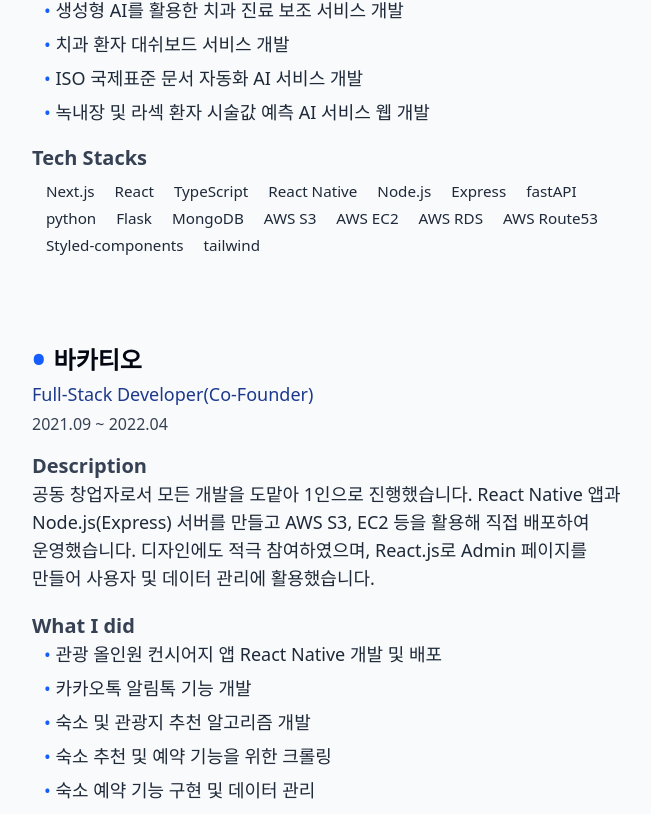
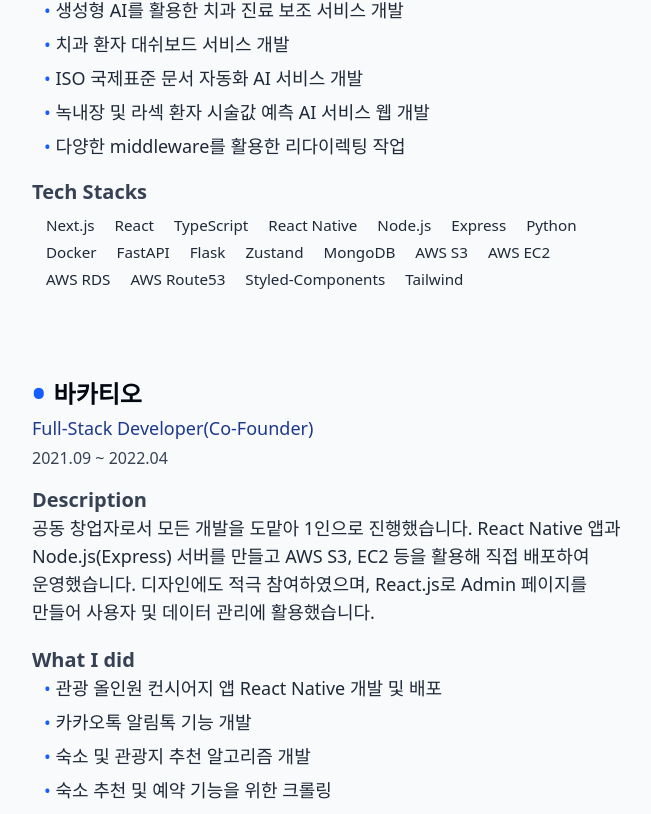
Before and after one commit to aubri61/self-portfolio, a Next.js app: page / in a window 1280 px wide. Shown: the part 1975-2789 px from the top of the page, without its empty margins (308-959 px from the left). Built offline with nearby package versions, Linux system fonts and the light colour scheme.

Commit message:
[feat] skills first set

```diff
--- a/src/app/page.tsx
+++ b/src/app/page.tsx
@@ -2,6 +2,7 @@
 import Education from "@/components/Education";
 import Experiences from "@/components/Experiences";
 import Projects from "@/components/Projects";
+import Skills from "@/components/Skills";
 
 export default function Home() {
   return (
@@ -11,6 +12,7 @@
         <Education />
         <Experiences />
         <Projects />
+        <Skills />
       </div>
     </main>
   );
--- a/src/components/FadeInSection.tsx
+++ b/src/components/FadeInSection.tsx
@@ -1,5 +1,5 @@
 // components/FadeInOnceSection.tsx
-"use client";
+'use client';
 
 import { motion } from "framer-motion";
 import { useInView } from "react-intersection-observer";
@@ -10,7 +10,7 @@
 };
 
 const FadeInSection = ({ children }: Props) => {
-  const [ref, inView] = useInView({ threshold: 0.2, triggerOnce: true });
+  const [ref, inView] = useInView({ threshold: 0.1, triggerOnce: true });
   const [hasBeenInView, setHasBeenInView] = useState(false);
 
   useEffect(() => {
@@ -21,9 +21,7 @@
     <motion.div
       ref={ref}
       initial={{ opacity: 0, y: 20 }}
-      animate={
-        hasBeenInView ? { opacity: 1, y: 0, transition: { duration: 0.6 } } : {}
-      }
+      animate={hasBeenInView ? { opacity: 1, y: 0, transition: { duration: 0.6 } } : {}}
     >
       {children}
     </motion.div>
@@ -31,6 +29,7 @@
 };
 
 export default FadeInSection;
+
 
 // // components/FadeInSection.tsx
 // "use client";
--- a/src/components/Projects.tsx
+++ b/src/components/Projects.tsx
@@ -2,13 +2,14 @@
 import SectionTitle from "@/components/SectionTitle";
 import ProjectItem from "@/components/ProjectItem";
 import { projectsData, IProject } from "@/lib/data";
-
+import FadeInSection from "@/components/FadeInSection";
 import { useSectionInView } from "@/lib/hooks";
 
 export default function Projects({ params }: { params?: {} }) {
   const { ref } = useSectionInView("Projects");
 
   return (
+    <FadeInSection>
       <section
         ref={ref}
         className="w-full sm:w-[40rem] flex flex-col justify-center scroll-mt-30"
@@ -22,5 +23,6 @@
           ))}
         </div>
       </section>
+    </FadeInSection>
   );
 }
--- a/src/components/Skills.tsx
+++ b/src/components/Skills.tsx
@@ -0,0 +1,57 @@
+"use client";
+
+import FadeInSection from "@/components/FadeInSection";
+import { useSectionInView } from "@/lib/hooks";
+import SectionTitle from "@/components/SectionTitle";
+
+import { skillTagsData } from "@/lib/data";
+
+import { motion } from "framer-motion";
+
+const fadeInAnimationVariants = {
+  initial: {
+    opacity: 0,
+    y: 100,
+  },
+  animate: (index: number) => ({
+    opacity: 1,
+    y: 0,
+    transition: {
+      delay: 0.05 * index,
+    },
+  }),
+};
+
+export default function Skills({ params }: { params?: {} }) {
+  const { ref } = useSectionInView("Skills");
+
+  return (
+    <FadeInSection>
+      <section
+        ref={ref}
+        className="w-full sm:w-[50rem] flex flex-col justify-center scroll-mt-30"
+        id="skills"
+      >
+        <SectionTitle params={{ title: "Skills" }} />
+
+        <ul className="flex flex-wrap justify-center gap-2 text-medium sm:text-[1.1rem] text-gray-800 mt-10">
+          {skillTagsData.map((skill, index) => (
+            <motion.li
+              className="bg-white borderBlack rounded-lg px-3 py-2 dark:bg-white/10 dark:text-white/80 border-1 border-gray-200"
+              key={index}
+              variants={fadeInAnimationVariants}
+              initial="initial"
+              whileInView="animate"
+              viewport={{
+                once: true,
+              }}
+              custom={index}
+            >
+              {skill}
+            </motion.li>
+          ))}
+        </ul>
+      </section>
+    </FadeInSection>
+  );
+}
--- a/src/lib/data.ts
+++ b/src/lib/data.ts
@@ -58,6 +58,7 @@
       "치과 환자 대쉬보드 서비스 개발",
       "ISO 국제표준 문서 자동화 AI 서비스 개발",
       "녹내장 및 라섹 환자 시술값 예측 AI 서비스 웹 개발",
+      "다양한 middleware를 활용한 리다이렉팅 작업",
     ],
     stacks: [
       "Next.js",
@@ -66,16 +67,18 @@
       "React Native",
       "Node.js",
       "Express",
-      "fastAPI",
-      "python",
+      "Python",
+      "Docker",
+      "FastAPI",
       "Flask",
+      "Zustand",
       "MongoDB",
       "AWS S3",
       "AWS EC2",
       "AWS RDS",
       "AWS Route53",
-      "Styled-components",
-      "tailwind",
+      "Styled-Components",
+      "Tailwind",
     ],
     date: "2023.01 ~ 2024.11",
   },
@@ -101,13 +104,14 @@
       "React Native",
       "Node.js",
       "Express",
-      "Styled-components",
+      "Styled-Components",
       "MongoDB",
       "AWS S3",
       "AWS EC2",
       "AWS RDS",
       "AWS Route53",
-      "javascript",
+      "Javascript",
+      "Figma",
     ],
     date: "2021.09 ~ 2022.04",
     materials: true,
@@ -132,7 +136,7 @@
       "React Native",
       "Django",
       "PostgreSQL",
-      "javascript",
+      "Javascript",
       "ajax",
       "HTML",
       "CSS",
@@ -165,6 +169,7 @@
       "unsplash API 연동한 사진 검색",
       "기기 알람 기능 구현",
       "AWS S3, Cloudfront 활용 사진 업로드 기능 구현",
+      "React Hooks를 활용해 코드 재사용성 높임",
     ],
     stacks: [
       "TypeScript",
@@ -177,7 +182,8 @@
       "AWS RDS",
       "AWS Route53",
       "AWS CloudFront",
-      "Styled-components",
+      "Styled-Components",
+      "Figma",
     ],
     date: "2023.05 ~ 2023.10",
     materials: true,
@@ -213,7 +219,8 @@
       "AWS RDS",
       "AWS Route53",
       "AWS CloudFront",
-      "Styled-components",
+      "Styled-Components",
+      "Figma",
     ],
     date: "2020.10 ~ 2020.12",
     materials: true,
@@ -223,26 +230,70 @@
     materialRatio: "16/9",
     isLandscape: true,
   },
+
+  {
+    title: "AI 법률 도우미 앱 LawBot",
+    description:
+      "소장을 업로드하면 AI로 비슷한 판례를 찾아 제공하는 앱 서비스를 제작했습니다. 한이음 ICT 공모전 장려상을 수상하였습니다.",
+    did: [
+      "OCR 분석 API 연동",
+      "React Native 활용 앱 프론트 개발",
+      "Figma를 활용한 프론트 디자인",
+    ],
+    date: "2019.05 ~ 2019.10",
+    stacks: [
+      "JavaScript",
+      "React Native",
+      "MongoDB",
+      "Styled-Components",
+      "Figma",
+    ],
+    materials: true,
+    materialType: "video",
+    materialSrc: "https://www.youtube.com/embed/iHc02hxnq-M",
+    // materialSrc: "/videos/cluby.mp4",
+    materialRatio: "16/9",
+    isLandscape: true,
+  },
 ] as const;
 
-export const skillsData = [
-  "HTML",
-  "CSS",
+export const skillTagsData = [
   "JavaScript",
   "TypeScript",
   "React",
   "Next.js",
   "Node.js",
+  "Express",
+  "React Native",
   "Git",
   "Tailwind",
-  "Prisma",
+  "Styled-Components",
+  "emotion",
   "MongoDB",
   "Redux",
-  "GraphQL",
-  "Apollo",
-  "Express",
+  "React Hooks",
+  "Recoil",
+  "Zustand",
+  "Docker",
   "PostgreSQL",
   "Python",
   "Django",
+  "FastAPI",
+  "Flask",
+  "AWS S3",
+  "AWS EC2",
+  "AWS RDS",
+  "AWS Route53",
+  "AWS CloudFront",
   "Framer Motion",
+  "HTML",
+  "CSS",
+  "Figma",
+  "Vercel",
 ] as const;
+
+export const skillsData = [
+  {
+    title: "TypeScript/Javascript",
+  },
+];
--- a/src/lib/hooks.ts
+++ b/src/lib/hooks.ts
@@ -5,8 +5,8 @@
 import { useInView } from "react-intersection-observer";
 import type { SectionName } from "@/lib/types";
 
-export function useSectionInView(sectionName: SectionName) {
-  const { ref, inView } = useInView();
+export function useSectionInView(sectionName: SectionName, threshold = 0.2) {
+  const { ref, inView } = useInView({ threshold });
   const { setActiveSection, timeOfLastClick } = useActiveSectionContext();
 
   useEffect(() => {
```
Lines whose indentation alone changed are shown as unchanged.
